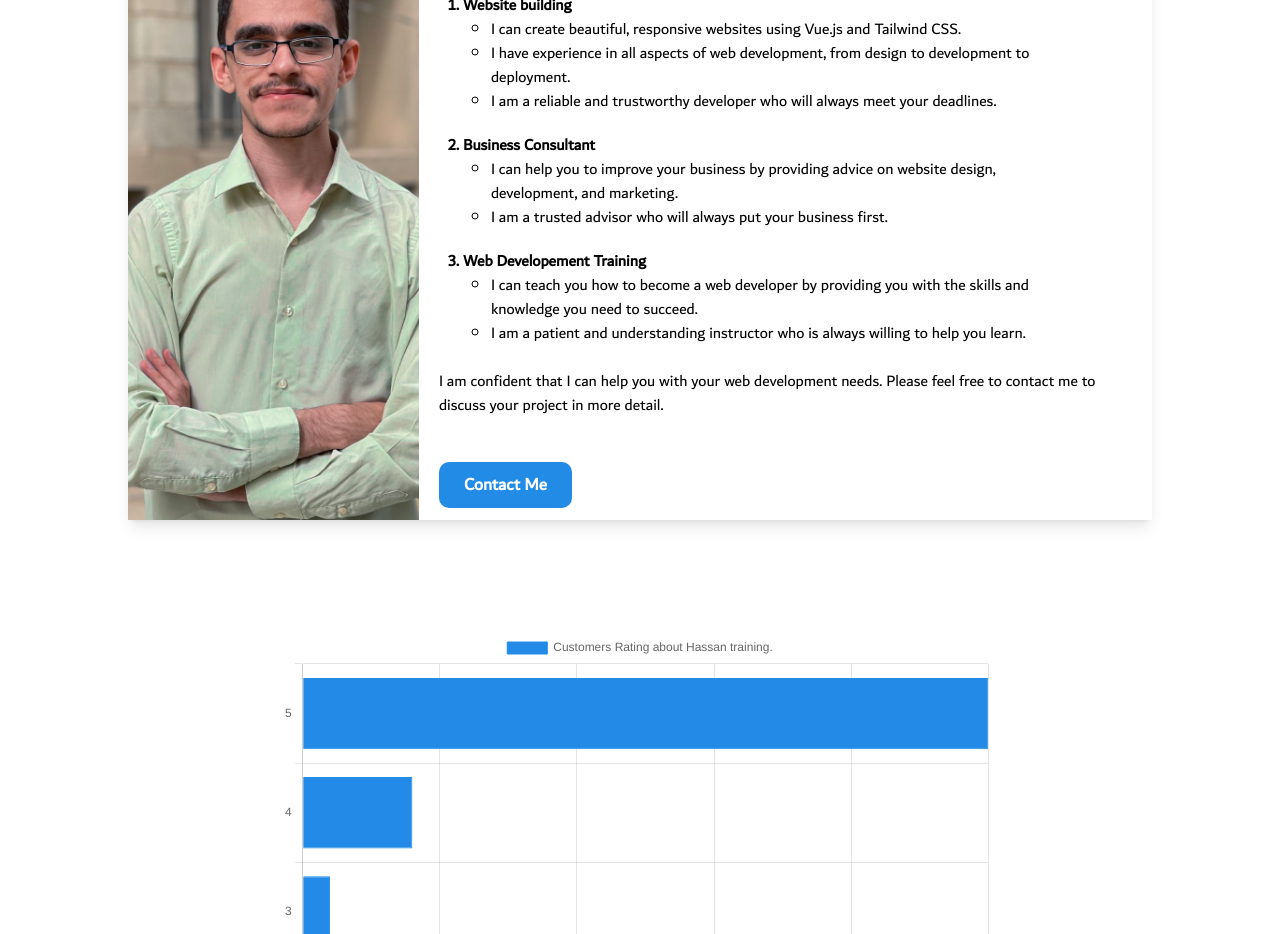
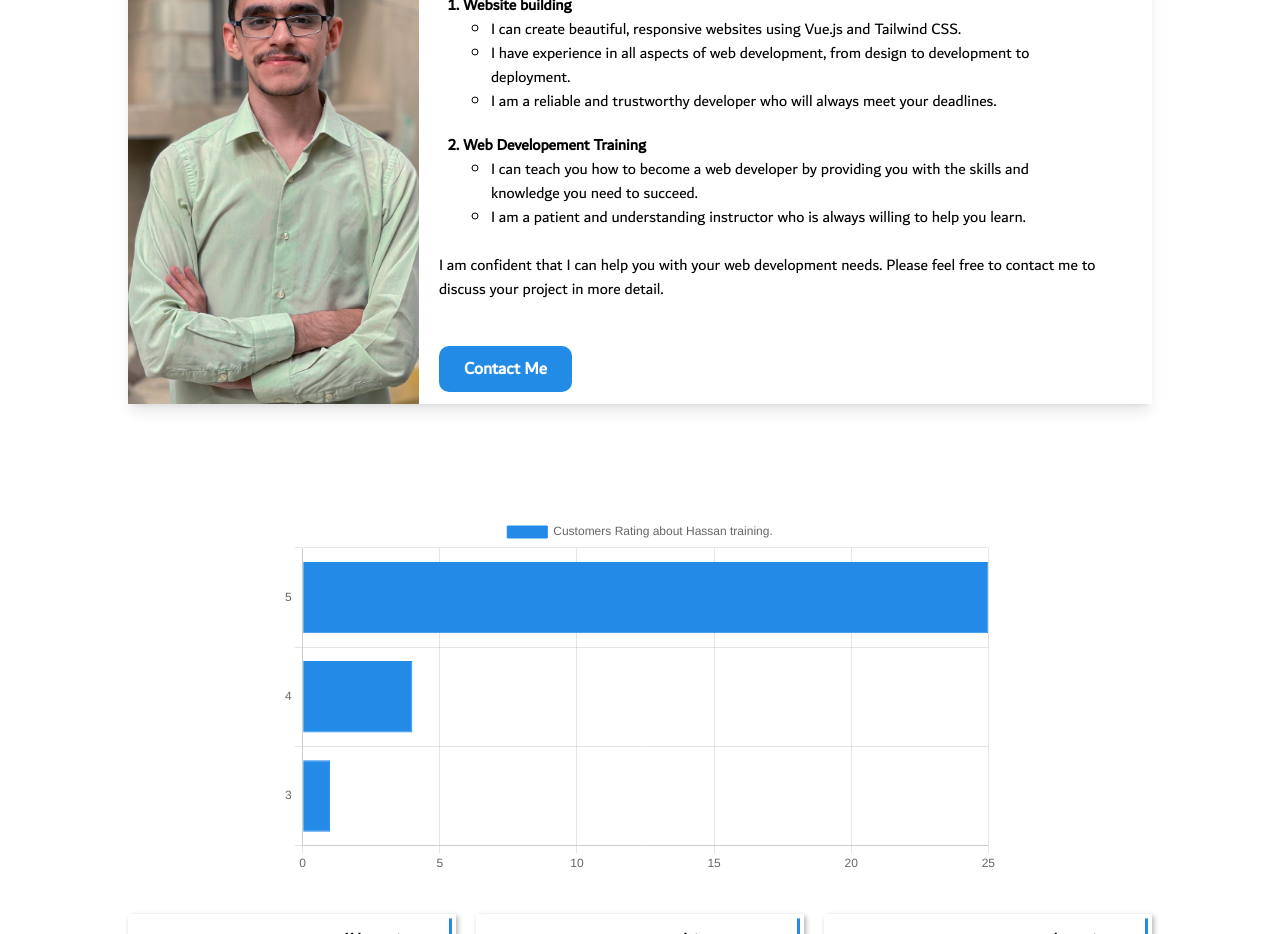
Before and after one commit to ht3aa/me, a Vue app: page / in a window 1280 px wide. Shown: the part 2140-3074 px from the top of the page. Built offline with nearby package versions, Linux system fonts and the light colour scheme.

Commit message:
Deleting business feature in what i offer section

```diff
--- a/src/pages/HomePage.vue
+++ b/src/pages/HomePage.vue
@@ -159,11 +159,6 @@ const showLessOpinions = () => {
     <RotateCard>
       <a href="#hero">
         <div class="flex h-full">
-          <!-- <img
-            class="md:w-1/3 w-[30%] object-cover aspect-[0.7]"
-            src="/imgs/me.png"
-            alt="portfolio"
-          > -->
           <LazyImg
             extra-div-classes="md:w-1/3 w-[30%]"
             extra-img-classes="object-cover h-full aspect-[0.6]"
@@ -348,16 +343,6 @@ const showLessOpinions = () => {
                 your deadlines.
               </li>
             </ul>
-            <li class="font-bold">Business Consultant</li>
-            <ul class="pl-5 pr-0 md:px-7 mb-5">
-              <li>
-                I can help you to improve your business by providing advice on
-                website design, development, and marketing.
-              </li>
-              <li>
-                I am a trusted advisor who will always put your business first.
-              </li>
-            </ul>
             <li class="font-bold">Web Developement Training</li>
             <ul class="pl-5 pr-0 md:px-7 mb-5">
               <li>
```
